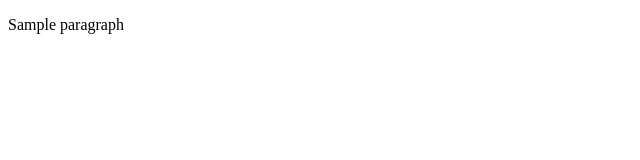
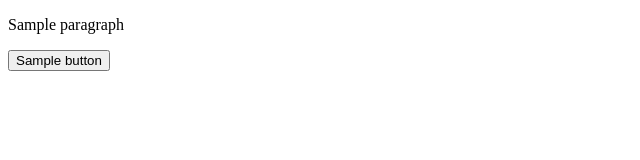
Before and after one commit to igor1911/algebra-npm-exercise, a plain HTML site: page index.html in a window 1280 px wide. Shown: the whole page, without its empty margins (0-640 px from the left). Drawn offline with Linux system fonts and the light colour scheme.

Commit message:
Added button

```diff
--- a/index.html
+++ b/index.html
@@ -11,5 +11,7 @@
 
     <p>Sample paragraph</p>
 
+    <button>Sample button</button>
+
 </body>
 </html>
```
